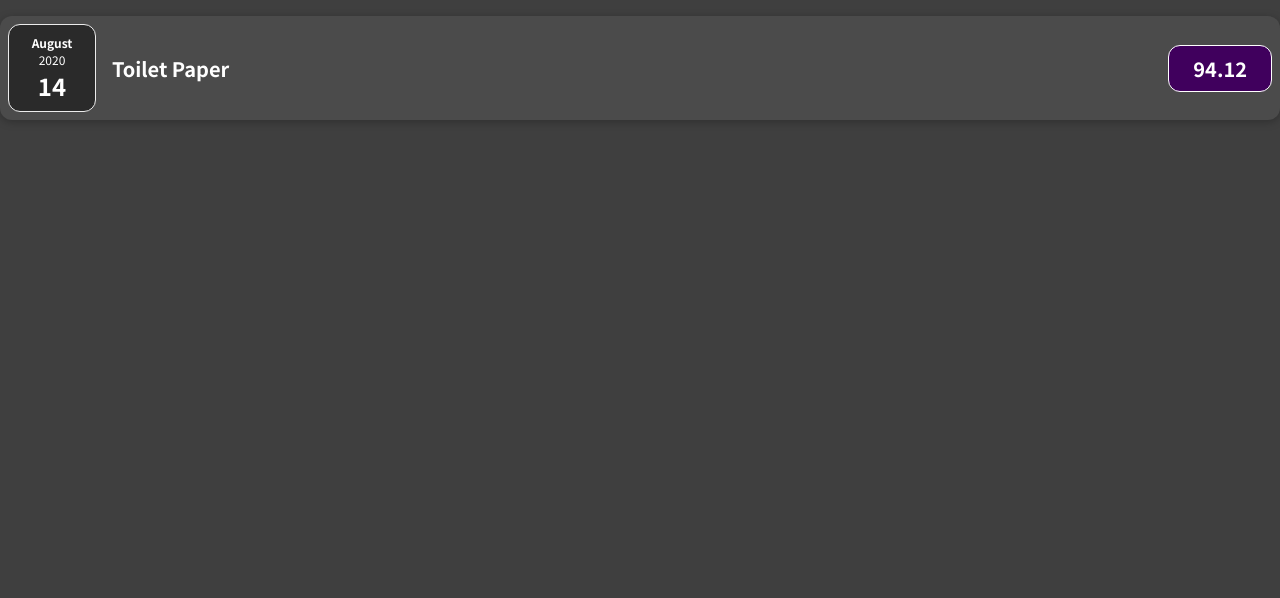
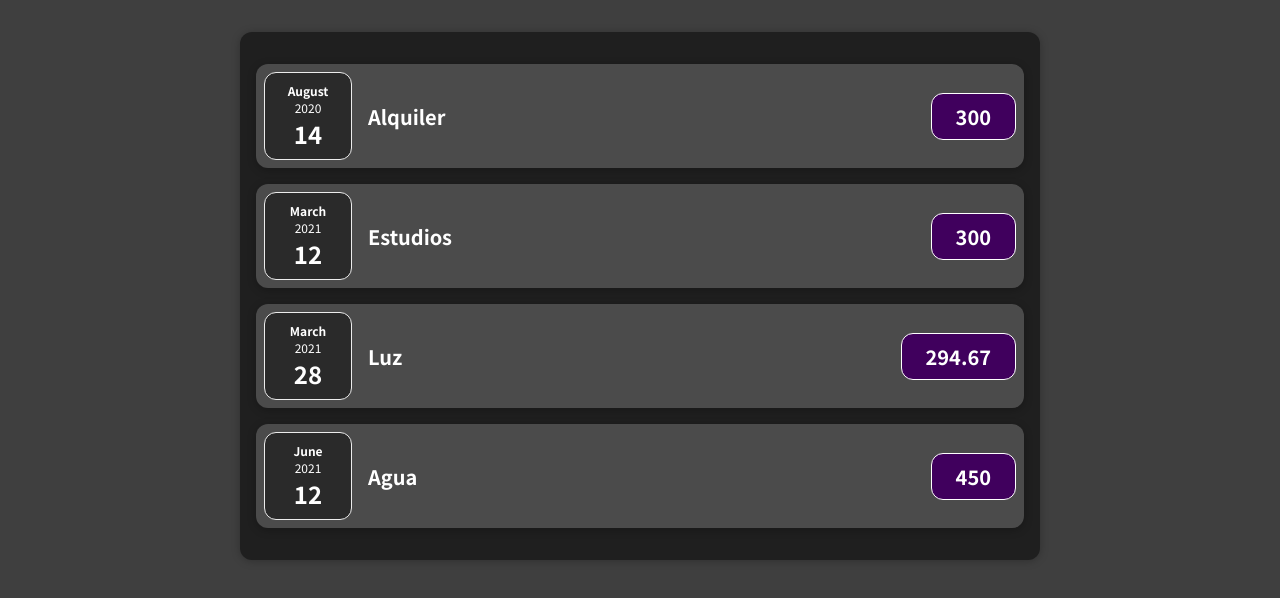
Before and after one commit to hbonavota/expenses-project, a React (Create React App) app: page / in a window 1280 px wide. Shown: the top 598 px of the page. Built offline with nearby package versions, Linux system fonts and the light colour scheme.

Commit message:
add[expenses,app]add components

```diff
--- a/src/App.js
+++ b/src/App.js
@@ -1,34 +1,32 @@
-import ExpenseItem from "./components/ExpenseItem";
+import Expenses from "./components/Expenses";
 
 function App() {
+
   const expenses = [
     {
       id: 'e1',
-      title: 'Toilet Paper',
-      amount: 94.12,
+      title: 'Alquiler',
+      amount: 300.00,
       date: new Date(2020, 7, 14),
     },
-    { id: 'e2', title: 'New TV', amount: 799.49, date: new Date(2021, 2, 12) },
+    { id: 'e2', title: 'Estudios', amount: 300.00, date: new Date(2021, 2, 12) },
     {
       id: 'e3',
-      title: 'Car Insurance',
+      title: 'Luz',
       amount: 294.67,
       date: new Date(2021, 2, 28),
     },
     {
       id: 'e4',
-      title: 'New Desk (Wooden)',
+      title: 'Agua',
       amount: 450,
       date: new Date(2021, 5, 12),
     },
   ];
+
   return (
     <div>
-      <ExpenseItem
-        title={expenses[0].title}
-        amount={expenses[0].amount}
-        date={expenses[0].date}
-      />
+      <Expenses items={expenses} />
     </div>
 
   );
--- a/src/components/ExpenseItem.js
+++ b/src/components/ExpenseItem.js
@@ -2,7 +2,7 @@ import ExpenseDate from './ExpenseDate';
 import './ExpenseItem.css';
 
 
-export default function ExpenseItem(props) {
+function ExpenseItem(props) {
 
   return (
     <div className="expense-item">
@@ -21,3 +21,5 @@ export default function ExpenseItem(props) {
   );
 
 }
+
+export default ExpenseItem;
--- /dev/null
+++ b/src/components/Expenses.css
@@ -0,0 +1,9 @@
+.expenses {
+  padding: 1rem;
+  background-color: rgb(31, 31, 31);
+  margin: 2rem auto;
+  width: 50rem;
+  max-width: 95%;
+  border-radius: 12px;
+  box-shadow: 0 1px 8px rgba(0, 0, 0, 0.25);
+}
--- /dev/null
+++ b/src/components/Expenses.js
@@ -0,0 +1,20 @@
+import ExpenseItem from "./ExpenseItem";
+
+import './Expenses.css'
+
+export default function Expenses(props) {
+
+  return (
+    <div className="expenses">
+      {props.items.map(e =>
+        <>
+          <ExpenseItem
+            title={e.title}
+            amount={e.amount}
+            date={e.date}
+          />
+        </>
+      )}
+    </div>
+  )
+}
```
